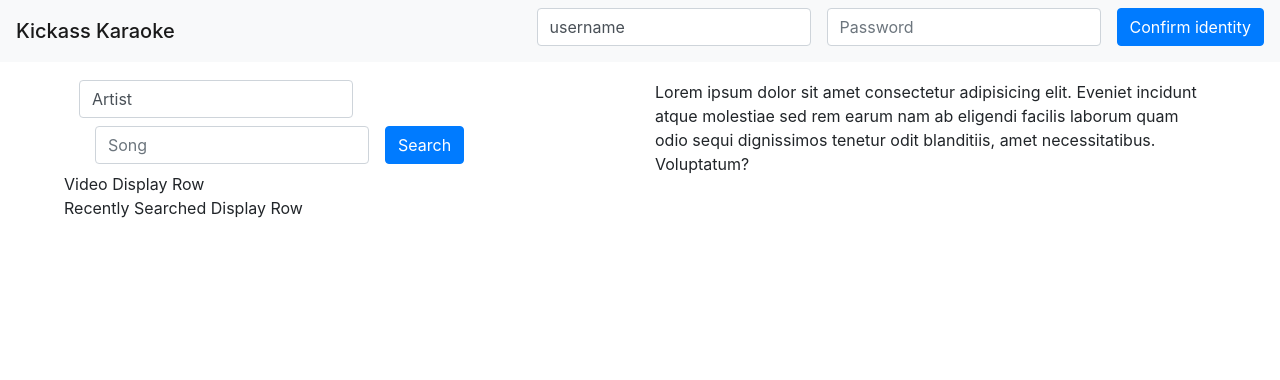
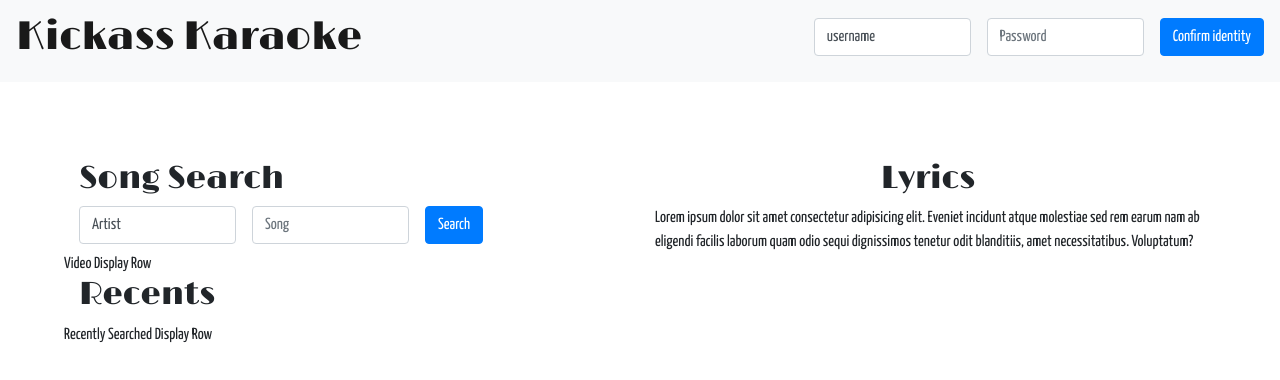
Before and after one commit to alexszoeke/Kickass-Karaoke, a plain HTML site: page index.html in a window 1280 px wide. Drawn offline with nearby package versions, Linux system fonts and the light colour scheme.

Commit message:
Updated button ID. Fonts TBD

```diff
--- a/assets/css/style.css
+++ b/assets/css/style.css
@@ -1,8 +1,15 @@
-.container > div {
-    border: solid black 2px;
+body {
+    font-family: 'Yanone Kaffeesatz', sans-serif;
+}
+.container-fluid {
+    margin: 10rem auto;
+    width: 90%;
 }
 
-.container-fluid {
-    margin: 5rem auto;
-    width: 90%;
+h1, h2 {
+    font-family: 'Limelight', cursive;
 }
+
+#lyrics-display > h2 {
+    text-align: center;
+}
--- a/index.html
+++ b/index.html
@@ -10,14 +10,17 @@
     <!--Bootstrap CDN-->
     <link rel="stylesheet" href="https://maxcdn.bootstrapcdn.com/bootstrap/4.0.0/css/bootstrap.min.css" integrity="sha384-Gn5384xqQ1aoWXA+058RXPxPg6fy4IWvTNh0E263XmFcJlSAwiGgFAW/dAiS6JXm"
         crossorigin="anonymous">
+    <link href="https://fonts.googleapis.com/css?family=Limelight|Yanone+Kaffeesatz" rel="stylesheet">
     <link rel="stylesheet" href="./assets/css/style.css">
 </head>
 
 <body>
 
+<!--NavBar-->
     <nav class="navbar navbar-light bg-light fixed-top">
-        <span class="navbar-brand mb-0 h1">Kickass Karaoke</span>
-        <form class="form-inline">
+        <span class="navbar-brand mb-0 h1"><h1>Kickass Karaoke</h1></span>
+        <!--Login-->
+        <form class="form-inline" id="login">
             <div class="form-group mb-2">
                 <label for="staticEmail2" class="sr-only">Email</label>
                 <input type="text" class="form-control" id="username" value="username">
@@ -29,12 +32,14 @@
             <button type="submit" class="btn btn-primary mb-2">Confirm identity</button>
         </form>
     </nav>
-
+<!--Display-->
     <div class="container-fluid">
         <div class="row justify-content-center">
             <!--Video Display and Recently Searched-->
             <div class="col-md-6">
-                    <form class="form-inline">
+                <h2>Song Search</h2>
+                <!--Song Search-->
+                <form class="form-inline" id="song-search">
                     <div class="form-group mb-2">
                         <label for="artist-search" class="sr-only">Artist</label>
                         <input type="text" class="form-control" id="artist-search" value="Artist">
@@ -43,13 +48,14 @@
                         <label for="title-search" class="sr-only">Title</label>
                         <input type="text" class="form-control" id="title-search" placeholder="Song">
                     </div>
-                            <button type="submit" class="btn btn-primary mb-2">Search</button>
+                    <button type="submit" class="btn btn-primary mb-2" id="song-search">Search</button>
                 </form>
                 <!--Video Display-->
                 <div class="row" id="video-display">
                     Video Display Row
                 </div>
                 <!--Recently Searched-->
+                <h2>Recents</h2>
                 <div class="row" id="recent-display">
                     Recently Searched Display Row
                 </div>
@@ -57,6 +63,7 @@
 
             <!--Lyrics-->
             <div class="col-md-6" id="lyrics-display">
+                <h2>Lyrics</h2>
                 Lorem ipsum dolor sit amet consectetur adipisicing elit. Eveniet incidunt atque molestiae sed rem earum nam ab eligendi facilis
                 laborum quam odio sequi dignissimos tenetur odit blanditiis, amet necessitatibus. Voluptatum?
             </div>
```
Lines whose indentation alone changed are shown as unchanged.
